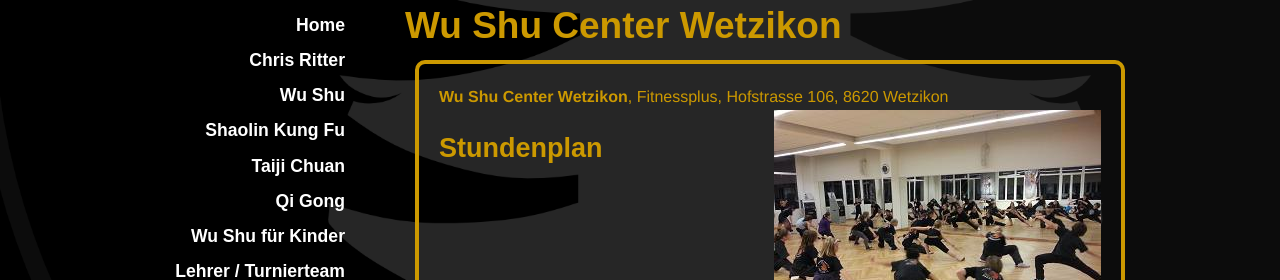
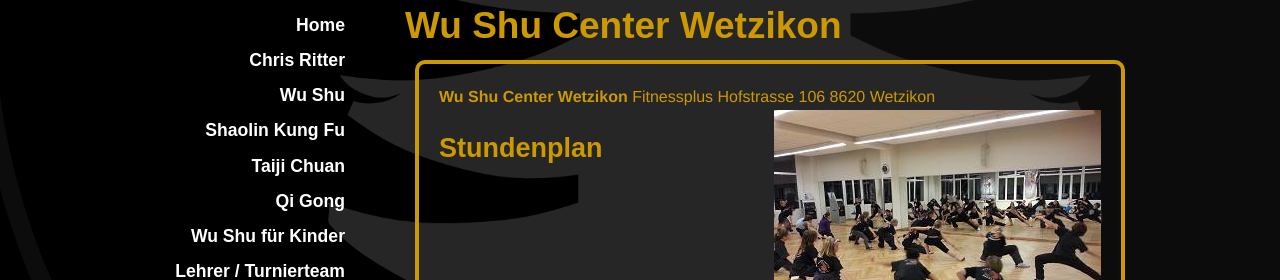
Before and after one commit to wu-shu/wu-shu.github.io, a Jekyll site: the page built from infos-kontakt/wetzikon/index.md, in a window 1280 px wide. Shown: the part 253-533 px from the top of the page. Built offline with Jekyll 4.4.1, drawn with Linux system fonts in a browser that asks for light colours; some web fonts are replaced; Markdown is read by kramdown in place of the engine named in the settings; comment, search, counter and statistics services are not loaded.

```diff
--- a/infos-kontakt/wetzikon/index.md
+++ b/infos-kontakt/wetzikon/index.md
@@ -4,7 +4,10 @@ title: Wu Shu Center Wetzikon
 ---
 
 <a href="http://map.search.ch/wetzikon/hofstr.106" target="_blank">
-<strong>Wu Shu Center Wetzikon</strong>, Fitnessplus, Hofstrasse 106, 8620 Wetzikon
+<strong>Wu Shu Center Wetzikon</strong>
+Fitnessplus
+Hofstrasse 106
+8620 Wetzikon
 </a>
 <img class="ifloat-right" src="/images/raum_wetzi.jpg" alt="Trainingsraum Wetzikon">
 ### Stundenplan
```
